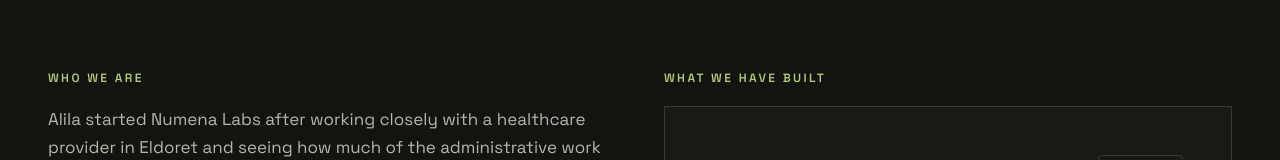
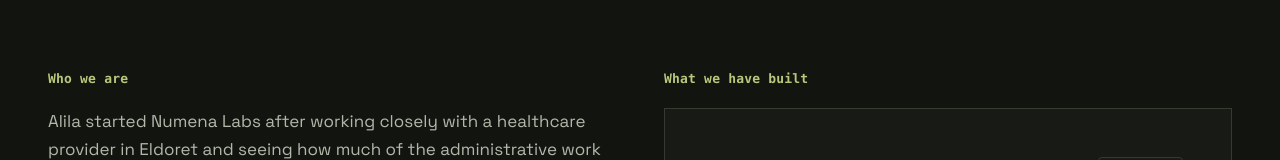
Before and after one commit to lezz100/Numena_labs, a Next.js app: page /about in a window 1280 px wide. Shown: the part 739-899 px from the top of the page. Built offline with nearby package versions, Linux system fonts and the light colour scheme; no server answers.

Commit message:
Fix heading semantics on About and size NumenaSystem title as type-h2
About's 'Who we are' and 'What we have built' are now h2 elements using the
type-label style. NumenaSystem's title uses the fluid type-h2 scale.

```diff
--- a/src/app/about/page.tsx
+++ b/src/app/about/page.tsx
@@ -47,9 +47,7 @@
           <div className="grid gap-12 lg:grid-cols-2">
             <Reveal>
               <div>
-                <p className="text-xs font-semibold uppercase tracking-[0.2em] text-accent">
-                  Who we are
-                </p>
+                <h2 className="type-label text-accent">Who we are</h2>
                 <p className="mt-4 leading-relaxed text-muted">
                   Alila started Numena Labs after working closely with a healthcare
                   provider in Eldoret and seeing how much of the administrative work
@@ -68,9 +66,7 @@
 
             <Reveal delay={80}>
               <div>
-                <p className="text-xs font-semibold uppercase tracking-[0.2em] text-accent">
-                  What we have built
-                </p>
+                <h2 className="type-label text-accent">What we have built</h2>
                 <div className="mt-4 border border-border bg-surface p-6">
                   <div className="flex items-start justify-between gap-4">
                     <p className="text-lg font-semibold text-foreground">
--- a/src/components/sections/NumenaSystem.tsx
+++ b/src/components/sections/NumenaSystem.tsx
@@ -11,7 +11,7 @@
             <p className="text-xs font-semibold uppercase tracking-[0.2em] text-accent">
               {numenaSystem.eyebrow}
             </p>
-            <h2 className="mt-3 text-2xl font-bold sm:text-3xl">
+            <h2 className="type-h2 mt-3">
               {numenaSystem.title}
             </h2>
           </Reveal>
```
